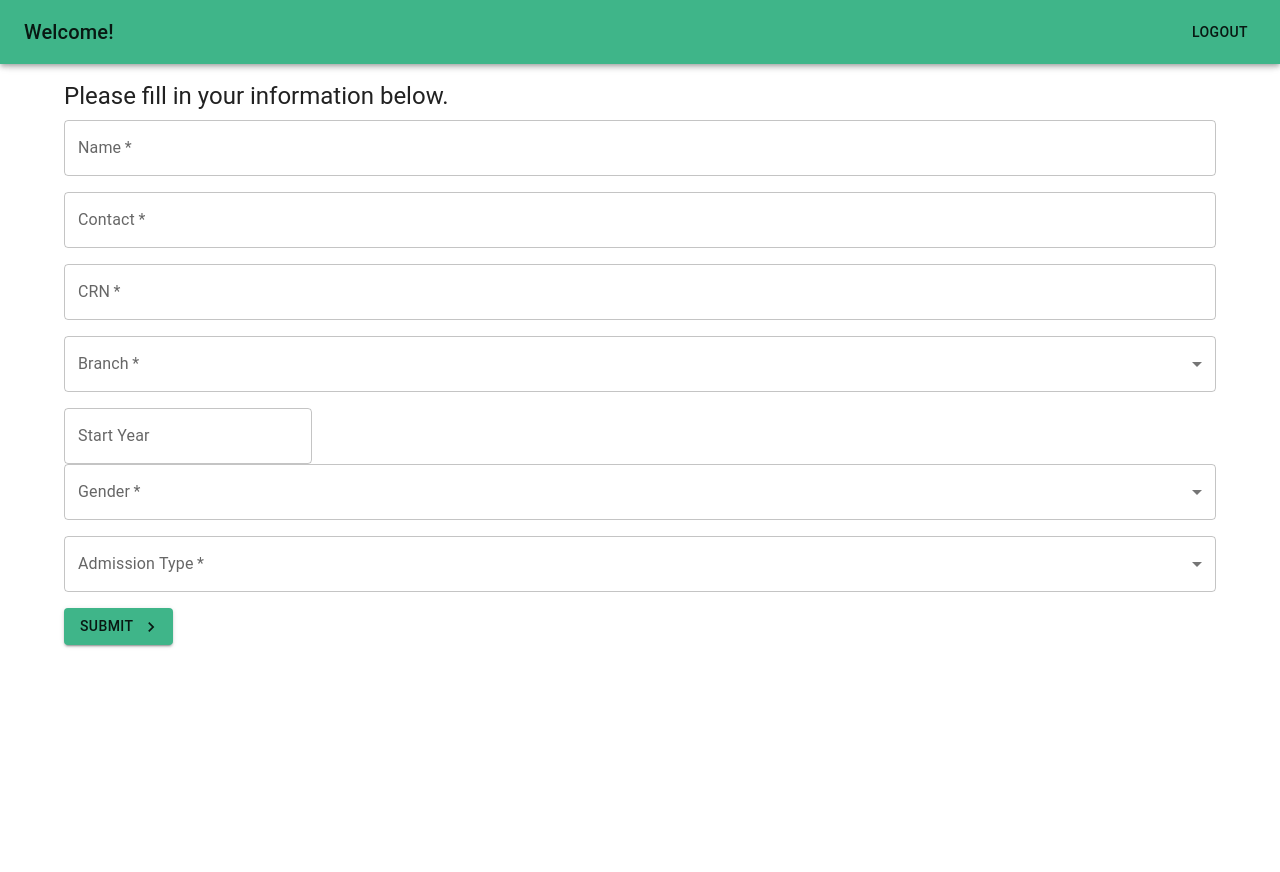
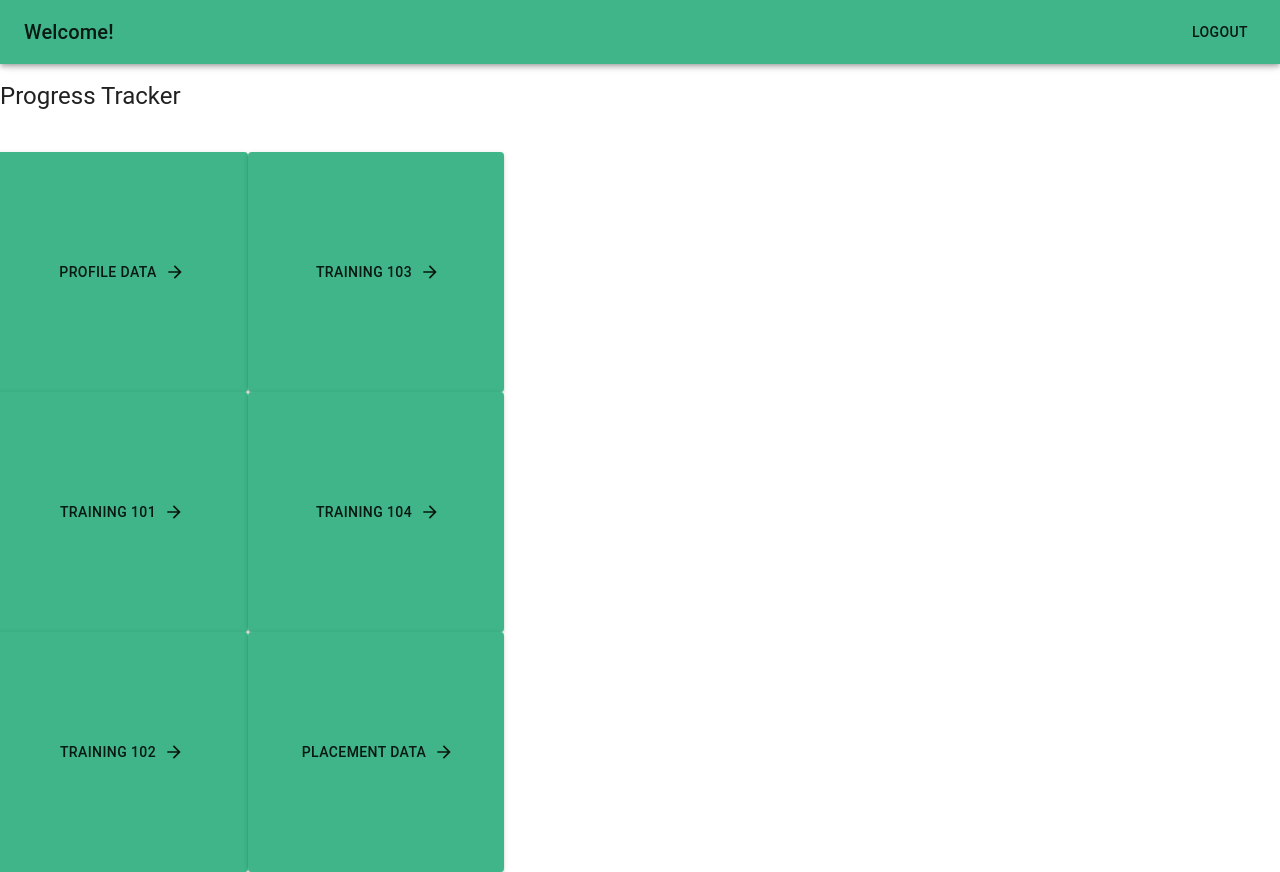
Before and after one commit to whogurdevil/training-tracker-gndec, a React (Vite) app in the folder client/: page /dashboard in a window 1280 px wide. Before the commit the page ends 800 px from the top, so only its background shows below. Built offline with nearby package versions, Linux system fonts and the light colour scheme; sample sign-in values are in the browser's storage.

Commit message:
dashboard

```diff
--- a/client/src/Components/DashBoard.jsx
+++ b/client/src/Components/DashBoard.jsx
@@ -1,269 +1,112 @@
-import React, { useState } from 'react';
-import Typography from '@mui/material/Typography';
-import Button from '@mui/material/Button';
-import Container from '@mui/material/Container';
-import KeyboardArrowRightIcon from '@mui/icons-material/KeyboardArrowRight';
-import TextField from '@mui/material/TextField';
-import { ToastContainer, toast } from 'react-toastify';
-import 'react-toastify/dist/ReactToastify.css';
-import axios from 'axios';
+import { Link } from 'react-router-dom';
+import { Button, Grid, Typography } from '@mui/material';
+import ArrowForwardIcon from '@mui/icons-material/ArrowForward';
+import { useNavigate } from 'react-router-dom';
 import { useLocation } from 'react-router-dom';
-import MenuItem from '@mui/material/MenuItem'; // Import MenuItem for dropdown options
-// import CustomizedTimeline from './Home/Timeline';
-import { DatePicker } from '@mui/x-date-pickers/DatePicker';
-import { LocalizationProvider } from "@mui/x-date-pickers/LocalizationProvider";
-import { AdapterDayjs } from "@mui/x-date-pickers/AdapterDayjs";
 
+const Home = () => {
+    const navigate = useNavigate();
+    const location = useLocation();
+    const urn = location.state && location.state.urn;
+    console.log(urn)
+    const handleNavigate = () => {
 
+        navigate('/dashboard', { state: { urn: urn } });
+    };
 
-export default function Form() {
-  const [formData, setFormData] = useState({
-    Name: '',
-    contact: '',
-    crn: '',
-    branch: '',
-    batch: '',
-    gender: '',
-    admissionType: ''
-  });
-  const location = useLocation();
-  const urn = location.state && location.state.urn;
-  console.log(urn)
+    const btnStyle = { height: '30vh', width: '20vw' }
+    return (
+        <div style={{ paddingTop: '10vh' }}>
+            <Typography variant="h5" gutterBottom>
+                Progress Tracker
+            </Typography>
+            <Grid container spacing={1} style={{ marginTop: 40, width:'100vw'}}>
+                <Grid direction={'row'}>
+                    {/* Progress 1: Profile Data */}
+                    <Grid item xs={6} sm={2}>
+                        <Button
+                            style={btnStyle}
+                            variant="contained"
+                            color="primary"
+                            onClick={handleNavigate}
+                            endIcon={<ArrowForwardIcon />}
+                            sx={btnStyle}
+                        >
+                            {console.log(urn)}
+                            Profile Data
+                        </Button>
+                    </Grid>
+                    {/* Progress 2: Training 101 */}
+                    <Grid item xs={6} sm={2}>
+                        <Button
+                            style={btnStyle}
+                            variant="contained"
+                            color="primary"
+                            component={Link}
+                            to="/"
+                            endIcon={<ArrowForwardIcon />}
+                        >
+                            Training 101
+                        </Button>
+                    </Grid>
+                    {/* Progress 3: Training 102 */}
+                    <Grid item xs={6} sm={2}>
+                        <Button
+                            style={btnStyle}
+                            variant="contained"
+                            color="primary"
+                            component={Link}
+                            to="/"
+                            endIcon={<ArrowForwardIcon />}
+                        >
+                            Training 102
+                        </Button>
+                    </Grid>
+                </Grid>
+                <Grid>
+                    {/* Progress 4: Training 103 */}
+                    <Grid item xs={6} sm={2}>
+                        <Button
+                            style={btnStyle}
+                            variant="contained"
+                            color="primary"
+                            component={Link}
+                            to="/"
+                            endIcon={<ArrowForwardIcon />}
+                        >
+                            Training 103
+                        </Button>
+                    </Grid>
+                    {/* Progress 5: Training 104 */}
+                    <Grid item xs={6} sm={2}>
+                        <Button
+                            style={btnStyle}
+                            variant="contained"
+                            color="primary"
+                            component={Link}
+                            to="/"
+                            endIcon={<ArrowForwardIcon />}
+                        >
+                            Training 104
+                        </Button>
+                    </Grid>
+                    {/* Progress 6: Placement Data */}
+                    <Grid item xs={6} sm={2}>
+                        <Button
+                            style={btnStyle}
+                            variant="contained"
+                            color="primary"
+                            component={Link}
+                            to="/"
+                            endIcon={<ArrowForwardIcon />}
+                        >
+                            Placement Data
+                        </Button>
+                    </Grid>
+                </Grid>
+            </Grid>
+        </div>
+    );
+};
 
-  const [errors, setErrors] = useState({});
-  // const [endDate, setEndDate] = useState(null);
-  const handleChange = (e) => {
-    const { name, value } = e.target;
-    // Automatically format batch input
-    if (name === 'batch') {
-      if (value.length === 4 && /^\d{4}$/.test(value)) {
-        const formattedBatch = `${value}-${parseInt(value) + 4}`;
-        setFormData({ ...formData, [name]: formattedBatch });
-      } else if (value.length === 5 && /^\d{4}-\d{4}$/.test(value)) {
-        setFormData({ ...formData, [name]: value });
-      } else {
-        setFormData({ ...formData, [name]: value.slice(0, 4) });
-      }
-    } else {
-      setFormData({ ...formData, [name]: value });
-    }
-    // Dynamic regex and validation check messages
-    let regex;
-    let errorMsg;
-    switch (name) {
-      case 'contact':
-        regex = /^\d{10}$/;
-        errorMsg = 'Contact must be 10 digits';
-        break;
-      case 'crn':
-        regex = /^\d{7}$/;
-        errorMsg = 'CRN must be a 7-digit number';
-        break;
-      default:
-        break;
-    }
-    if (regex && !regex.test(value)) {
-      setErrors({ ...errors, [name]: errorMsg });
-    } else {
-      setErrors({ ...errors, [name]: '' });
-    }
-  };
-
-  const handleSubmit = async (e) => {
-    e.preventDefault();
-    try {
-      // Form validation
-      const formErrors = {};
-      if (!formData.Name.trim()) {
-        formErrors.Name = 'Name cannot be blank';
-      }
-      if (Object.keys(formErrors).length > 0) {
-        setErrors(formErrors);
-        return;
-      }
-
-      // Submit form data
-      const response = await axios.post('http://localhost:8000/userprofiles', { formData, urn: urn });
-      console.log(response);
-      if (response.data.success) {
-        toast.success('Form submitted successfully!');
-        // Clear form data after successful submission
-        setFormData({
-          Name: '',
-          contact: '',
-          crn: '',
-          branch: '',
-          batch: '',
-          gender: '',
-          admissionType: ''
-        });
-      } else {
-        toast.error('Failed to submit form. Please try again later.');
-      }
-    } catch (error) {
-      console.error('Error submitting data:', error);
-      toast.error('An error occurred while submitting the form.');
-    }
-  };
-  const handleBatchChange = (newDate) => {
-    console.log(newDate);
-    if (newDate) {
-      // Extract the year from the newDate object
-      const year = newDate.$y;
-      console.log(year);
-
-      setFormData({ ...formData, batch: `${year}-${year + 4}` });
-    } else {
-      // If newDate is null or undefined, clear the batch value
-      setFormData({ ...formData, batch: '' });
-    }
-  };
-
-  return (
-    <Container sx={{paddingTop:10}}>
-      <Typography variant="h5" gutterBottom>
-        Please fill in your information below.
-      </Typography>
-      <ToastContainer />
-      <form onSubmit={handleSubmit}>
-        {/* Name */}
-        <TextField
-          label="Name"
-          variant="outlined"
-          fullWidth
-          required
-          name="Name"
-          value={formData.Name}
-          onChange={handleChange}
-          error={!!errors.Name}
-          helperText={errors.Name}
-          sx={{ mb: 2 }} // Add vertical spacing
-        />
-        {/* Contact */}
-        <TextField
-          label="Contact"
-          variant="outlined"
-          fullWidth
-          required
-          name="contact"
-          value={formData.contact}
-          onChange={handleChange}
-          error={!!errors.contact}
-          helperText={errors.contact}
-          sx={{ mb: 2 }} // Add vertical spacing
-        />
-        {/* CRN */}
-        <TextField
-          label="CRN"
-          variant="outlined"
-          fullWidth
-          required
-          name="crn"
-          value={formData.crn}
-          onChange={handleChange}
-          error={!!errors.crn}
-          helperText={errors.crn}
-          sx={{ mb: 2 }} // Add vertical spacing
-        />
-        {/* Branch */}
-        <TextField
-          select // Use select for dropdown
-          label="Branch"
-          variant="outlined"
-          fullWidth
-          required
-          name="branch"
-          value={formData.branch}
-          onChange={handleChange}
-          error={!!errors.branch}
-          helperText={errors.branch}
-          sx={{ mb: 2 }} // Add vertical spacing
-        >
-          {/* Dropdown options */}
-          <MenuItem value="CSE">Computer Science & Engineering</MenuItem>
-          <MenuItem value="IT">Information Technology</MenuItem>
-          <MenuItem value="ECE">Electronics and Communication Engineering</MenuItem>
-          <MenuItem value="EE">Electrical Engineering</MenuItem>
-          <MenuItem value="ME">Mechanical Engineering</MenuItem>
-          <MenuItem value="CE">Civil Engineering</MenuItem>
-        </TextField>
-        {/* Batch */}
-        <LocalizationProvider dateAdapter={AdapterDayjs} >
-          <DatePicker
-            label="Start Year"
-            views={['year']}
-            renderInput={(params) => <TextField {...params} helperText="Enter starting year only" />}
-            onChange={handleBatchChange}
-          />
-        </LocalizationProvider>
-
-        {/* <LocalizationProvider dateAdapter={AdapterDayjs} >
-          <DatePicker
-            disabled
-            label="End Year"
-            views={['year']}
-            renderInput={(params) => <TextField {...params} helperText="Ending year" />}
-            value={endDate}
-          />
-        </LocalizationProvider> */}
-        {/* <TextField
-          label="Batch"
-          variant="outlined"
-          fullWidth
-          required
-          name="batch"
-          value={formData.batch}
-          onChange={handleChange}
-          error={!!errors.batch}
-          helperText={errors.batch}
-          sx={{ mb: 2 }} // Add vertical spacing
-        /> */}
-        {/* Gender */}
-        <TextField
-          select // Use select for dropdown
-          label="Gender"
-          variant="outlined"
-          fullWidth
-          required
-          name="gender"
-          value={formData.gender}
-          onChange={handleChange}
-          error={!!errors.gender}
-          helperText={errors.gender}
-          sx={{ mb: 2 }} // Add vertical spacing
-        >
-          {/* Dropdown options */}
-          <MenuItem value="Male">Male</MenuItem>
-          <MenuItem value="Female">Female</MenuItem>
-        </TextField>
-        {/* Admission Type */}
-        <TextField
-          select // Use select for dropdown
-          label="Admission Type"
-          variant="outlined"
-          fullWidth
-          required
-          name="admissionType"
-          value={formData.admissionType}
-          onChange={handleChange}
-          error={!!errors.admissionType}
-          helperText={errors.admissionType}
-          sx={{ mb: 2 }} // Add vertical spacing
-        >
-          {/* Dropdown options */}
-          <MenuItem value="Non LEET">Non LEET</MenuItem>
-          <MenuItem value="LEET">LEET</MenuItem>
-        </TextField>
-        {/* Add more fields as needed */}
-        <Button
-          type="submit"
-          color="primary"
-          variant="contained"
-          endIcon={<KeyboardArrowRightIcon />}
-        >
-          Submit
-        </Button>
-      </form>
-    </Container>
-  );
-}
+export default Home;
```
Also changed, not shown: client/src/Components/Styles/dashboard.css (added, +19 -0 lines).
